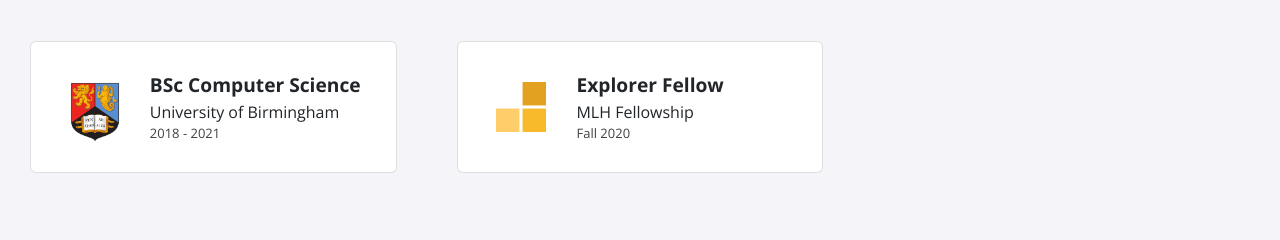
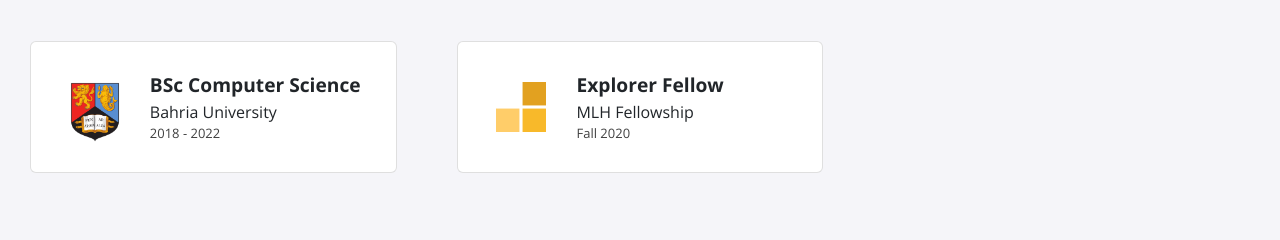
Before and after one commit to awaisdoto/awaisdoto.github.io, a Jekyll site: the page built from index.html, in a window 1280 px wide. Shown: the part 1099-1339 px from the top of the page. Built offline with Jekyll 4.4.1, drawn with Linux system fonts in a browser that asks for light colours; nearby versions of some CDN libraries.

Commit message:
Update education.yml

```diff
--- a/_data/education.yml
+++ b/_data/education.yml
@@ -1,6 +1,6 @@
 - course: BSc Computer Science
-  institute: University of Birmingham
-  dates: 2018 - 2021
+  institute: Bahria University
+  dates: 2018 - 2022
   logo: uob.png
 
 - course: Explorer Fellow
```
